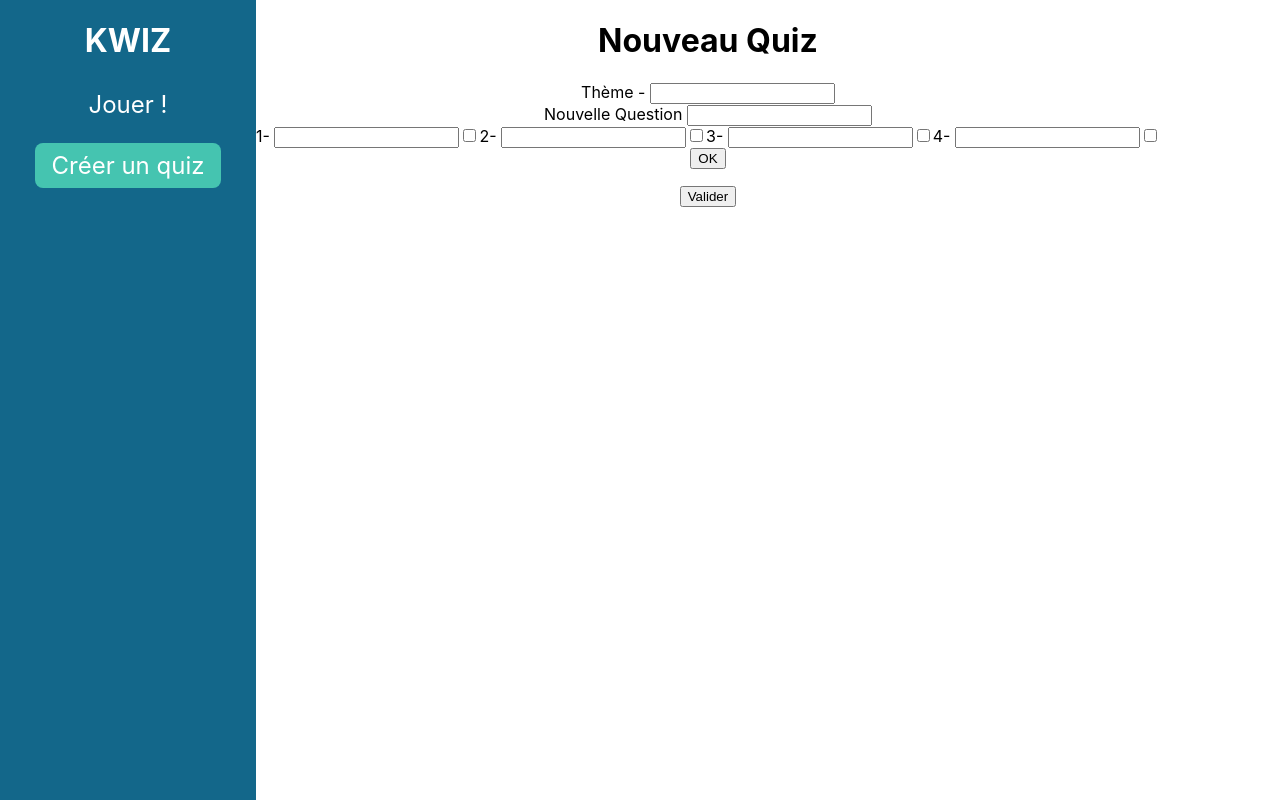
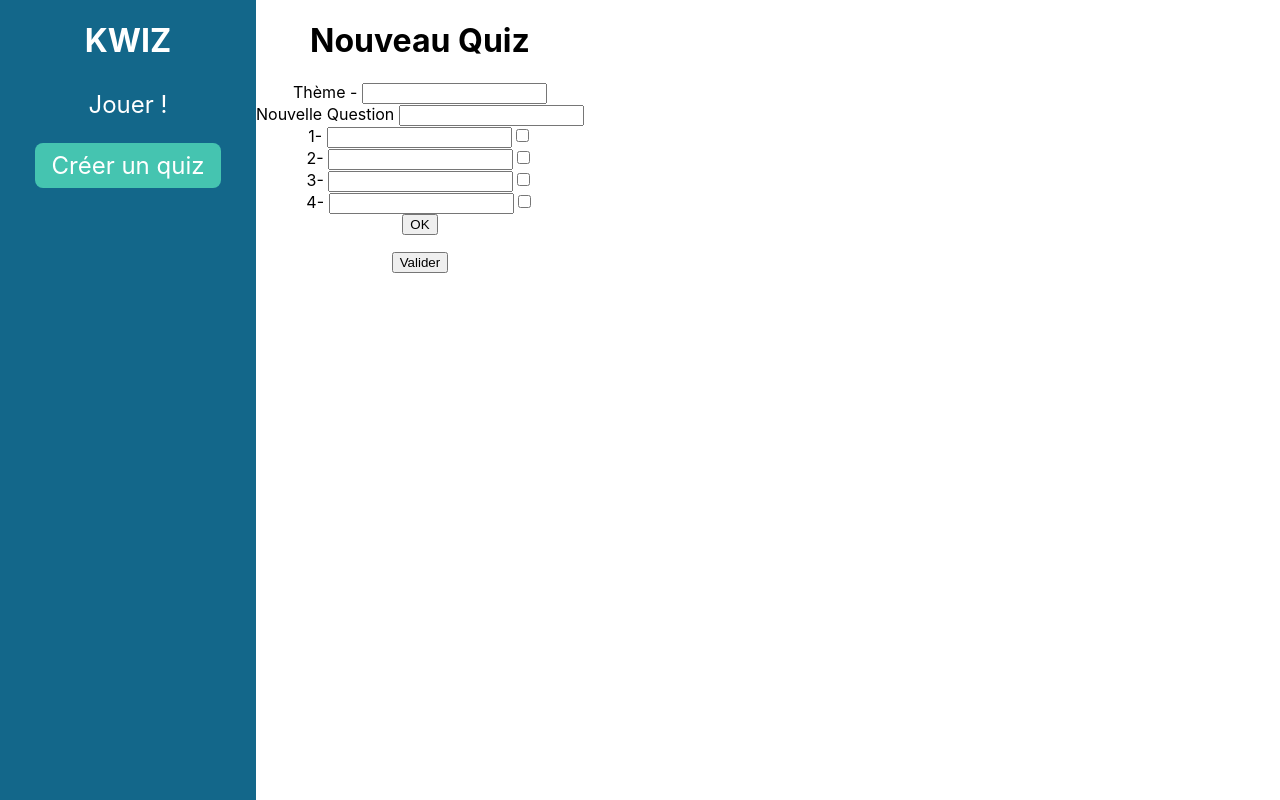
Before and after one commit to wwwazz333/KWIZ_react, a React (Create React App) app: page /create_quiz in a window 1280 px wide. Built offline with nearby package versions, Linux system fonts and the light colour scheme.

Commit message:
rest form

```diff
--- a/src/pages/create_quiz/create_quiz_page.css
+++ b/src/pages/create_quiz/create_quiz_page.css
@@ -4,3 +4,11 @@
 	align-items: center;
 	justify-content: center;
 }
+
+
+#answers{
+	display: flex;
+	flex-direction: column;
+	align-items: center;
+	justify-content: center;
+}
--- a/src/pages/create_quiz/create_quiz_page.tsx
+++ b/src/pages/create_quiz/create_quiz_page.tsx
@@ -39,7 +39,9 @@ export default function CreateQuizPage() {
 
   const answersCheckbox = [checked1, checked2, checked3, checked4];
 
-  const createAnswer = (event: React.MouseEvent<HTMLButtonElement>) => {
+
+
+  const createAnswer = (event: React.FormEvent<HTMLFormElement>) => {
     event.preventDefault()
     let answersTemp: AnswerQuiz[] = [];
     if (title != "") {
@@ -59,9 +61,11 @@ export default function CreateQuizPage() {
         }
       }
       console.log(answersTemp);
-      questions.push({ id: -1, question: title, quizId: -1, answers: answersTemp })
+      const quest = { id: -1, question: title, quizId: -1, answers: answersTemp }
 
-      setQuestions(questions);
+      setQuestions(values => [...values, quest]);
+      //@ts-ignore
+      event.target.reset();
     } else {
       alert("Vous devez donner un titre à la question");
     }
@@ -100,21 +104,29 @@ export default function CreateQuizPage() {
       <NavBar />
       <div id='create-page'>
         <h1>Nouveau Quiz</h1>
-        <form action="">
-          <label >Thème - <input type="text" name="" id="" onChange={(e) => handleChange(e, setNameQuiz)} /></label>
+        <label >Thème - <input type="text" name="" id="nameQuiz" onChange={(e) => handleChange(e, setNameQuiz)} /></label>
+        <form action="" onSubmit={createAnswer}>
 
-          <label >Nouvelle Question <input type="text" name="newQuestion" id="newQuestion" onChange={(e) => handleChange(e, setTitle)} /></label>
+
+          <label >Nouvelle Question <input type="text" name="" id="nameQuestion" onChange={(e) => handleChange(e, setTitle)} /></label>
 
           <div id='answers'>
-            <label >1- <input type="text" name="" id="" onChange={(e) => handleChange(e, setAnswer1)} /></label><input type="checkbox" name="" id="" onClick={handleClick1} checked={checked1} />
-            <label >2- <input type="text" name="" id="" onChange={(e) => handleChange(e, setAnswer2)} /></label><input type="checkbox" name="" id="" onClick={handleClick2} checked={checked2} />
-            <label >3- <input type="text" name="" id="" onChange={(e) => handleChange(e, setAnswer3)} /></label><input type="checkbox" name="" id="" onClick={handleClick3} checked={checked3} />
-            <label >4- <input type="text" name="" id="" onChange={(e) => handleChange(e, setAnswer4)} /></label><input type="checkbox" name="" id="" onClick={handleClick4} checked={checked4} />
+            <div>
+              <label >1- <input type="text" name="" id="" onChange={(e) => handleChange(e, setAnswer1)} /></label><input type="checkbox" name="" id="" onClick={handleClick1} checked={checked1} />
+            </div>
+            <div>
+              <label >2- <input type="text" name="" id="" onChange={(e) => handleChange(e, setAnswer2)} /></label><input type="checkbox" name="" id="" onClick={handleClick2} checked={checked2} />
+            </div>
+            <div>
+              <label >3- <input type="text" name="" id="" onChange={(e) => handleChange(e, setAnswer3)} /></label><input type="checkbox" name="" id="" onClick={handleClick3} checked={checked3} />
+            </div>
+            <div>
+              <label >4- <input type="text" name="" id="" onChange={(e) => handleChange(e, setAnswer4)} /></label><input type="checkbox" name="" id="" onClick={handleClick4} checked={checked4} />
+            </div>
           </div>
 
-          <button onClick={createAnswer}>OK</button>
+          <button type="submit">OK</button>
         </form>
-        {/* TODO : card that sumUp all the questions */}
 
         <ul>
           {questions.map((answer) => (
```
